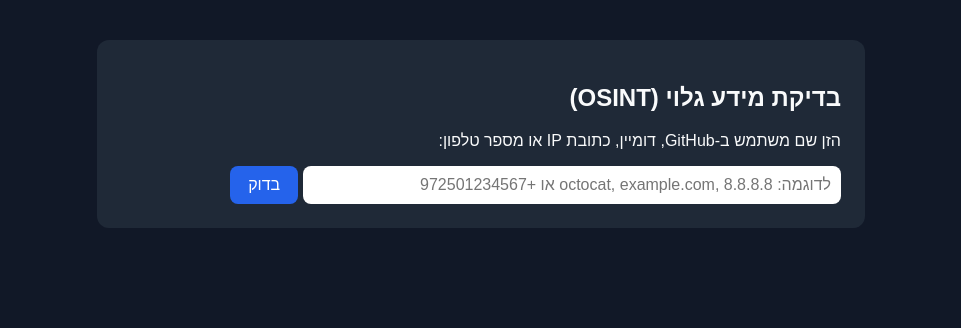
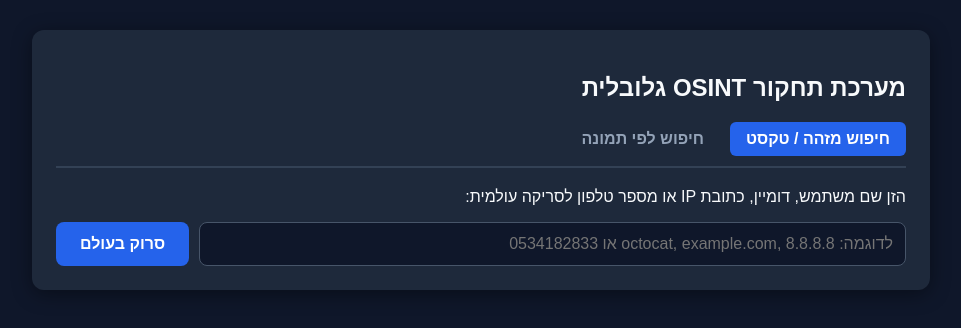
Before and after one commit to hhwdyh51-rgb/osint-site, a plain HTML site: page index.html in a window 1280 px wide. Shown: the whole page, without its empty margins (159-1120 px from the left). Drawn offline with Linux system fonts and the light colour scheme.

Commit message:
Update index.html

```diff
--- a/index.html
+++ b/index.html
@@ -3,53 +3,154 @@
 <head>
   <meta charset="UTF-8" />
   <meta name="viewport" content="width=device-width, initial-scale=1.0" />
-  <title>לוח תחקור OSINT</title>
+  <title>מערכת תחקור גלובלית - Global OSINT Hub</title>
   <style>
     body {
       font-family: Arial, sans-serif;
-      background: #111827;
-      color: #f9fafb;
+      background: #0f172a;
+      color: #f8fafc;
       margin: 0;
-      padding: 40px 16px;
+      padding: 30px 16px;
     }
     .box {
-      max-width: 720px;
+      max-width: 850px;
       margin: 0 auto;
-      background: #1f2937;
+      background: #1e293b;
       padding: 24px;
       border-radius: 12px;
+      box-shadow: 0 4px 20px rgba(0,0,0,0.4);
     }
-    input {
-      width: 72%;
-      padding: 10px;
+    .tabs {
+      display: flex;
+      gap: 10px;
+      margin-bottom: 20px;
+      border-bottom: 2px solid #334155;
+      padding-bottom: 10px;
+    }
+    .tab-btn {
+      background: transparent;
+      border: none;
+      color: #94a3b8;
+      font-size: 16px;
+      font-weight: bold;
+      padding: 8px 16px;
+      cursor: pointer;
+      border-radius: 6px;
+    }
+    .tab-btn.active {
+      background: #2563eb;
+      color: #ffffff;
+    }
+    .tab-content {
+      display: none;
+    }
+    .tab-content.active {
+      display: block;
+    }
+    .controls {
+      display: flex;
+      gap: 10px;
+      flex-wrap: wrap;
+    }
+    input[type="text"], input[type="file"] {
+      flex: 1;
+      min-width: 240px;
+      padding: 12px;
       border-radius: 8px;
-      border: none;
+      border: 1px solid #475569;
+      background: #0f172a;
+      color: #ffffff;
       font-size: 16px;
     }
-    button {
-      padding: 10px 18px;
+    button.action-btn {
+      padding: 12px 24px;
       border-radius: 8px;
       border: none;
       background: #2563eb;
       color: white;
       font-size: 16px;
+      font-weight: bold;
       cursor: pointer;
     }
+    button.action-btn:hover {
+      background: #1d4ed8;
+    }
     .card {
-      background: #111827;
-      padding: 14px;
+      background: #0f172a;
+      padding: 16px 20px;
       border-radius: 8px;
       margin-top: 16px;
       border-right: 4px solid #3b82f6;
+    }
+    .card h3 {
+      margin-top: 0;
+      margin-bottom: 10px;
+      color: #60a5fa;
+    }
+    .card p {
+      margin: 6px 0;
+      line-height: 1.5;
+    }
+    .platform-grid {
+      display: grid;
+      grid-template-columns: repeat(auto-fill, minmax(180px, 1fr));
+      gap: 10px;
+      margin-top: 10px;
+    }
+    .platform-link {
+      display: block;
+      background: #1e293b;
+      padding: 10px;
+      border-radius: 6px;
+      text-align: center;
+      color: #38bdf8;
+      text-decoration: none;
+      border: 1px solid #334155;
+      font-size: 14px;
+    }
+    .platform-link:hover {
+      background: #334155;
+      color: #ffffff;
+    }
+    .img-preview {
+      max-width: 250px;
+      max-height: 250px;
+      border-radius: 8px;
+      margin-top: 10px;
+      border: 2px solid #334155;
     }
   </style>
 </head>
 <body>
   <div class="box">
-    <h2>בדיקת מידע גלוי (OSINT)</h2>
-    <p>הזן שם משתמש ב-GitHub, דומיין, כתובת IP או מספר טלפון:</p>
-    <input id="queryInput" type="text" placeholder="לדוגמה: octocat, example.com, 8.8.8.8 או +972501234567" />
-    <button id="runBtn">בדוק</button>
+    <h2>מערכת תחקור OSINT גלובלית</h2>
+
+    <div class="tabs">
+      <button class="tab-btn active" onclick="switchTab('text-search')">חיפוש מזהה / טקסט</button>
+      <button class="tab-btn" onclick="switchTab('image-search')">חיפוש לפי תמונה</button>
+    </div>
+
+    <!-- טאב 1: חיפוש טקסטואלי -->
+    <div id="text-search" class="tab-content active">
+      <p>הזן שם משתמש, דומיין, כתובת IP או מספר טלפון לסריקה עולמית:</p>
+      <div class="controls">
+        <input id="queryInput" type="text" placeholder="לדוגמה: octocat, example.com, 8.8.8.8 או 0534182833" />
+        <button id="runBtn" class="action-btn">סרוק בעולם</button>
+      </div>
+    </div>
+
+    <!-- טאב 2: חיפוש תמונות -->
+    <div id="image-search" class="tab-content">
+      <p>הכנס קישור לתמונה ברשת או העלה קובץ תמונה מהמכשיר:</p>
+      <div class="controls" style="margin-bottom: 10px;">
+        <input id="imgUrlInput" type="text" placeholder="הדבק קישור ישיר לתמונה (URL)..." />
+        <button id="imgUrlBtn" class="action-btn">חפש לפי קישור</button>
+      </div>
+      <div class="controls">
+        <input id="imgFileInput" type="file" accept="image/*" />
+      </div>
+    </div>
+
     <div id="output"></div>
   </div>
 
```
